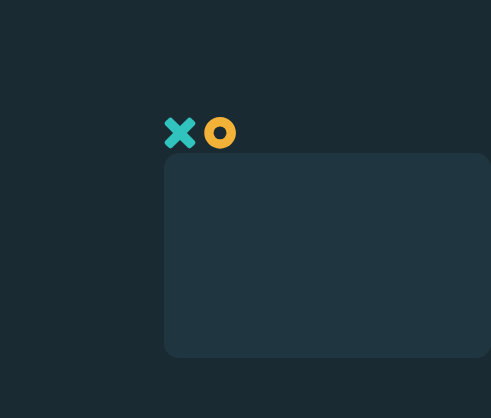
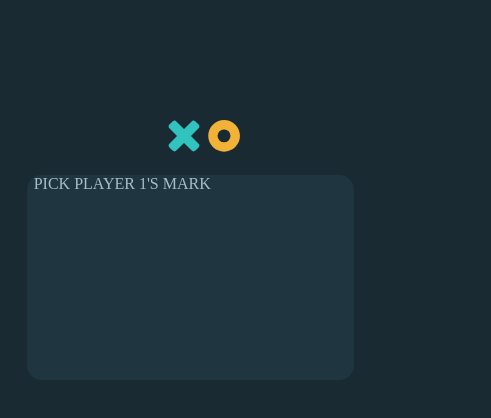
Before and after one commit to HorroGlitch/Morpion, a website built with Vite: page index.html in a window 390 px wide. Shown: the whole page, 491 px wide, since content can reach past the window. Built offline with nearby package versions, Linux system fonts and the light colour scheme.

Commit message:
firstMobilePageAdvancement

```diff
--- /dev/null
+++ b/css/colors.scss
@@ -0,0 +1,8 @@
+$primary-color : #1A2A33;
+$secondary : #1F3641;
+$soft-grey : #A8BFC9;
+$soft-white : #DBE8BD;
+$soft-orange : #FFC860;
+$orange : #F2B137;
+$blue-sky : #65E9E4;
+$blue-sea : #31C3BD;
--- a/css/style.scss
+++ b/css/style.scss
@@ -1,26 +1,41 @@
-$primary-color : #1A2A33;
-$secondary : #1F3641;
-$soft-grey : #A8BFC9;
-$soft-white : #DBE8BD;
-$soft-orange : #FFC860;
-$orange : #F2B137;
-$blue-sky : #65E9E4;
-$blue-sea : #31C3BD;
+@import 'colors';
 
 
 .bodycolor {
     background-color: $primary-color;
-    margin-left: 42%;
+    // margin-left: 10%;
+    // margin-top: 30%;
+    // align-items: center;
+    // display: block;
+    text-align: center;
+}
+
+.logo {
     margin-top: 30%;
-    align-items: center;
+    margin-left: 5%;
 }
 
 .homeScreenContainer {
-    margin: 0%;
-    top: 20%;
+    margin: 5%;
+    top: 35%;
     background: $secondary;
     box-shadow: inset 0px -8px 0px $secondary;
     border-radius: 15px;
     width: 327px;
     height: 205px;
 }
+
+.firstMarkText {
+    Width: 191px;
+    Height: 20px;
+    text-align: center;
+    Font-family: Outfit;
+    Font-style: Bold;
+    Font-size: 16px Line;
+    height: 20px Line;
+    // height: 100%;
+    text-align: center;
+    text-align: Top Letter;
+    color : $soft-grey;
+    text-transform: uppercase;
+}
--- a/index.html
+++ b/index.html
@@ -13,7 +13,7 @@
 
   <img src="assets\logo.svg" rel="logo" class="logo">
   <section class="homeScreenContainer">
-
+    <p class="firstMarkText">Pick player 1's mark</p>
 
   </section>
   <script src="./js/app.js" type="module"></script>
```
